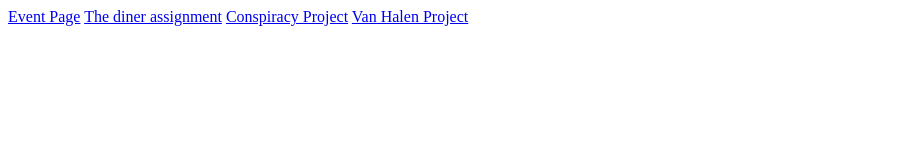
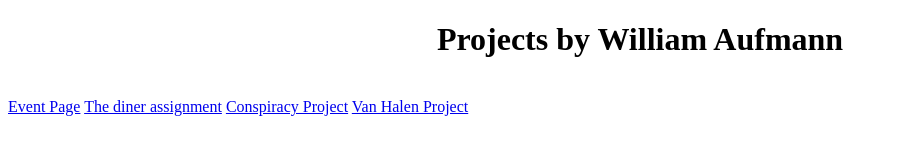
Before and after one commit to WVCS/portfolio-WilliamA420-1, a plain HTML site: page index.html in a window 1280 px wide. Shown: the whole page, without its empty margins (0-898 px from the left). Drawn offline with Linux system fonts and the light colour scheme.

Commit message:
Update index.html

```diff
--- a/index.html
+++ b/index.html
@@ -2,7 +2,9 @@
 <!DOCTYPE html>
 <html>
 <title> My Projects </title>
-<body>
+<center><h1> Projects by William Aufmann <h1></center>
+  <body>
+    <br>
 <a href="Event Folder/Event pg 1.html">Event Page</a>
 <a href="The Critic Food Project WA/Food website.html">The diner assignment</a>
 <a href="Bird Spies Project, WA, SF/BirdProject.html">Conspiracy Project</a>
```
